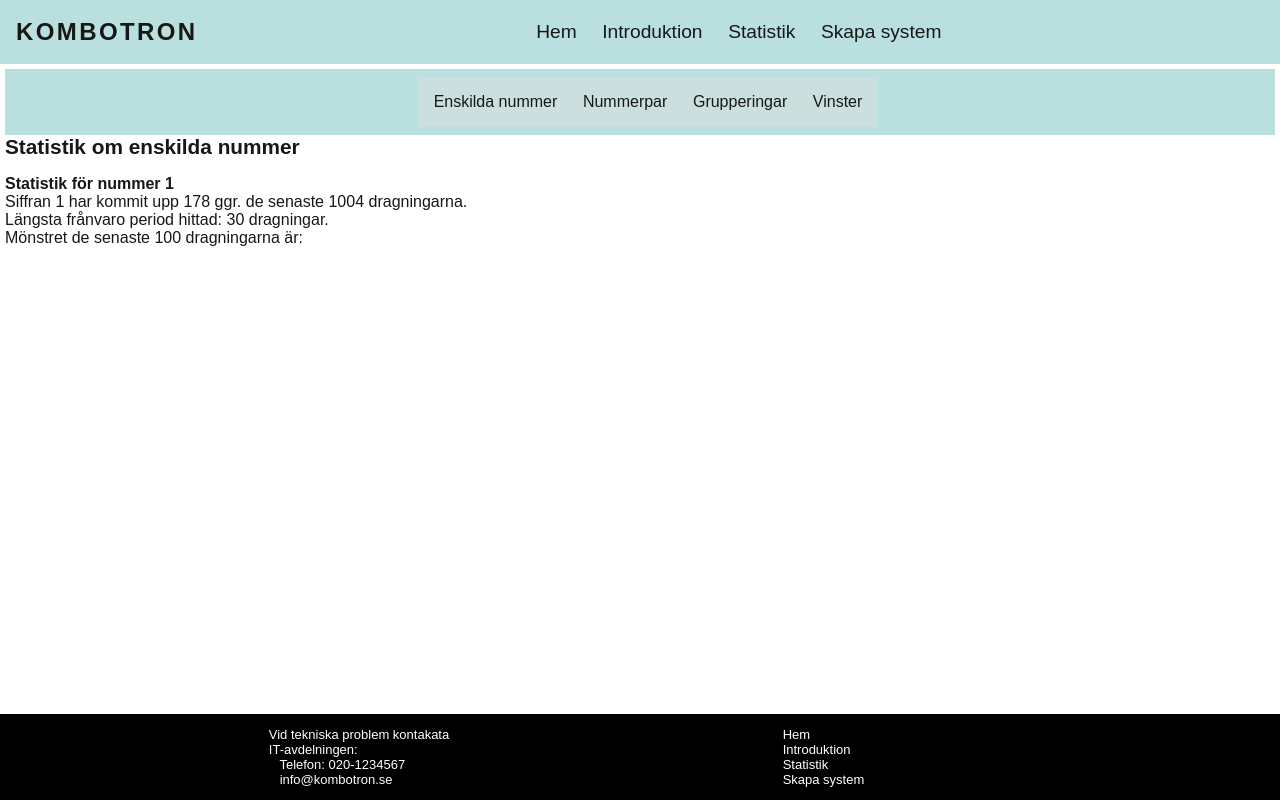
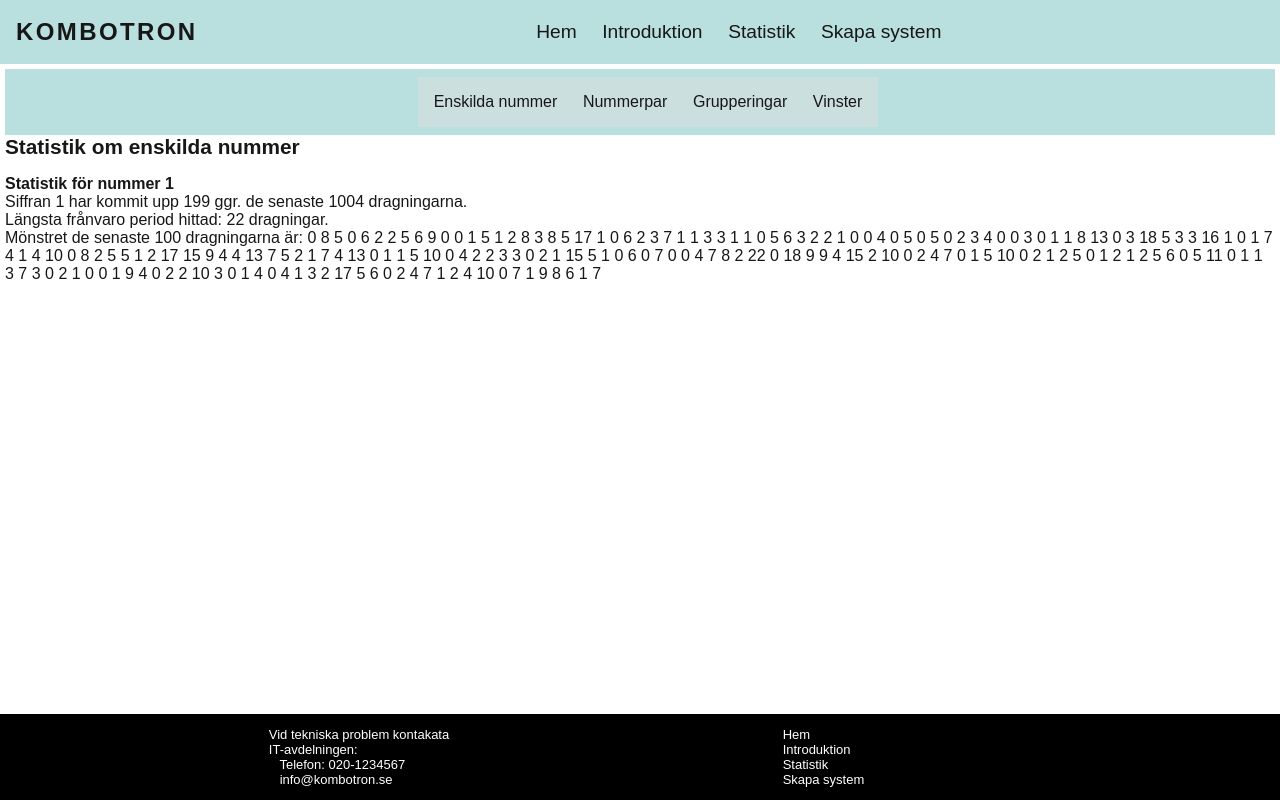
Before and after one commit to Lussekatten/Kombotron, a Next.js app: page /stats/numbers in a window 1280 px wide. Built offline with nearby package versions, Linux system fonts and the light colour scheme.

Commit message:
The pattern for a certain number is now also shown. But it would have been much cooler to show a diagram instead of a long series of numbers.

```diff
--- a/app/actions.ts
+++ b/app/actions.ts
@@ -102,3 +102,46 @@ export function getAbsenceStatsForNumber(nr: string = '1'): number {
     }
     return maxAbsenceCounter;
 }
+
+export function getAbsencePatternForNumber(nr: string = '1'): string {
+    //let counter = 0;
+    let maxAbsenceCounter: number = 0;
+    let currentAbsenceCounter: number = 0;
+    let found: boolean = false;
+    let currentIndex: number = 0;
+    let counterSkip: number = 0;
+    let absencePattern : string = '';
+
+    for (let i = 0; i < statsNumbers.length; i++) {
+        //Skip until 100 left
+        if (counterSkip >= i) {
+            //Split string into array of numbers;
+            let arr: Array<string> = statsNumbers[i].combination.split(',');
+            //Detect if number 1 is in there
+            for (let j = 0; j < arr.length; j++) {
+                if (arr[j] == nr) {
+                    found = true;
+                    break;
+                }
+            }
+            if (found) {
+                //Reset the absence counter
+                //Check which one is bigger and update the max value if needed
+                if (maxAbsenceCounter < currentAbsenceCounter) {
+                    maxAbsenceCounter = currentAbsenceCounter;
+                    currentIndex = i;
+                }
+                //Add the new absence period to the pattern
+                absencePattern +=currentAbsenceCounter;
+                absencePattern += ' ';
+                found = false;
+                currentAbsenceCounter = 0;
+            }
+            else {
+                currentAbsenceCounter++;
+            }
+        }
+        counterSkip++;
+    }
+    return absencePattern;
+}
--- a/app/stats/numbers/page.tsx
+++ b/app/stats/numbers/page.tsx
@@ -1,11 +1,12 @@
 import { StatsNavMenu } from "@/app/components/navbar/menus";
 import stats from '@/data/latest1000drawings.json';
 import styles from "./numbers.module.css"
-import { getAbsenceStatsForNumber, getStatsForNumber } from "@/app/actions";
+import { getAbsencePatternForNumber, getAbsenceStatsForNumber, getStatsForNumber } from "@/app/actions";
 
 export default function NumbersStatsPage() {
-    const numberOneCount = getStatsForNumber('1');
-    const maxAbsence = getAbsenceStatsForNumber('1');
+    const numberOneCount = getStatsForNumber('2');
+    const maxAbsence = getAbsenceStatsForNumber('2');
+    const absencePattern = getAbsencePatternForNumber('2');
     return (
         <div className={styles.allWrapper}>
             <StatsNavMenu />
@@ -14,7 +15,7 @@ export default function NumbersStatsPage() {
             <ul>
                 <li>Siffran 1 har kommit upp {numberOneCount} ggr. de senaste {stats.length} dragningarna.</li>
                 <li>Längsta frånvaro period hittad: {maxAbsence} dragningar.</li>
-                <li>Mönstret de senaste 100 dragningarna är: </li>
+                <li>Mönstret de senaste 100 dragningarna är: {absencePattern}</li>
             </ul>
         </div>
     );
```
Also changed, not shown: 1 other file (tests, documents, lock files or other folders).
